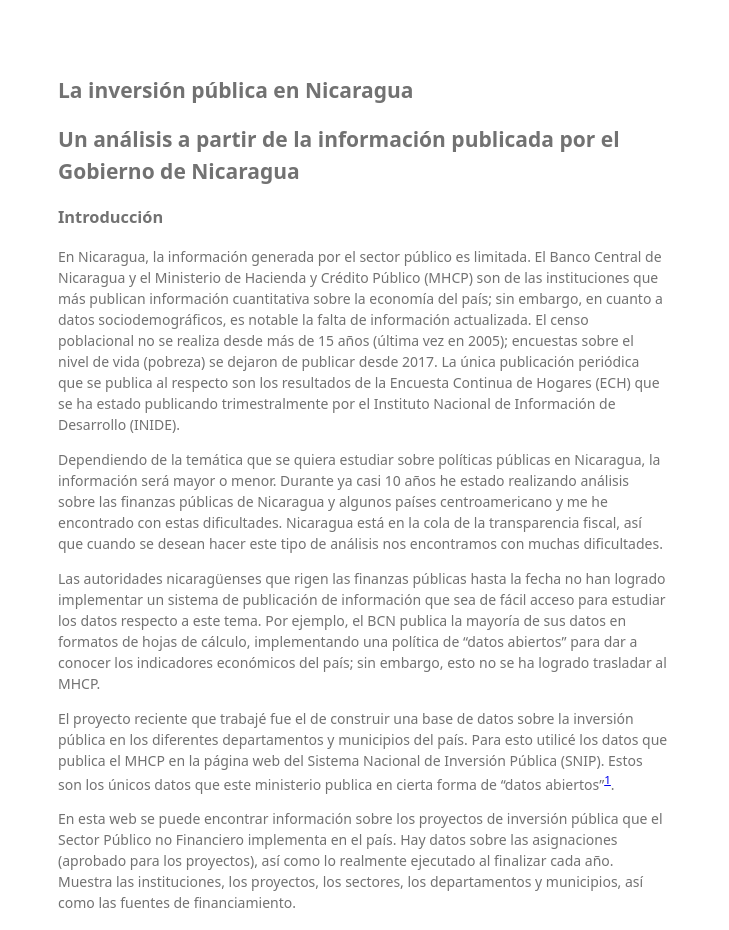
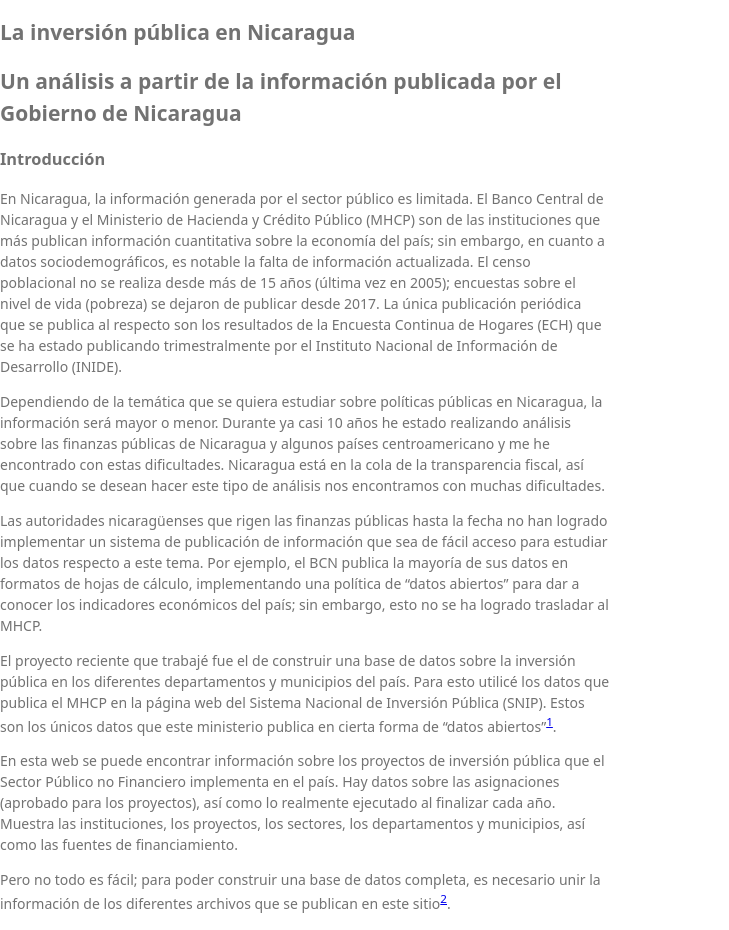
Before and after one commit to lilqasr/leolab, a Jekyll site: the page try.html, which Jekyll copies as it is, in a window 1280 px wide. Shown: the top 930 px of the page, without its empty margins (0-729 px from the left). Built offline with Jekyll 4.4.1, drawn with Linux system fonts in a browser that asks for light colours.

Commit message:
Update try.html

```diff
--- a/try.html
+++ b/try.html
@@ -7,7 +7,9 @@
     <style>
       body {
   background-color: #fff;
-  padding:50px;
+  padding:0px;
+  margin: 0;
+	border: 0;
   font: 14px/1.5 "Noto Sans", "Helvetica Neue", Helvetica, Arial, sans-serif;
   color:#727272;
   font-weight:400;
```
